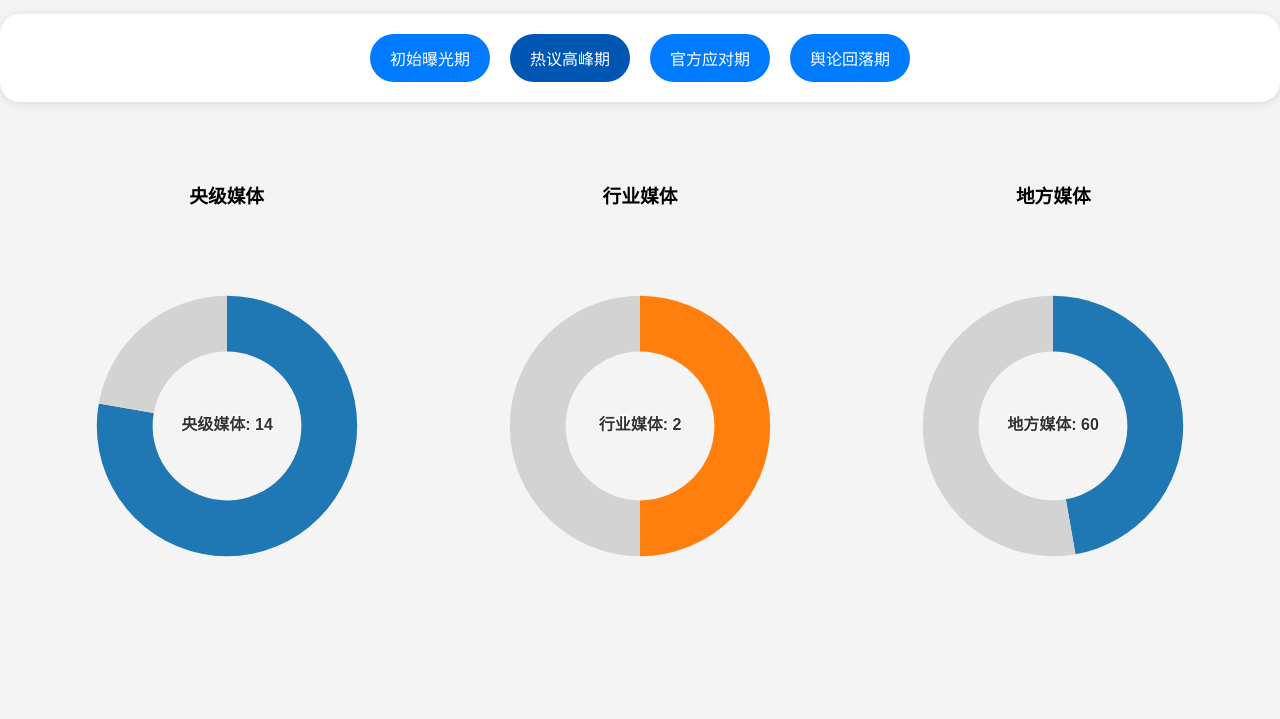
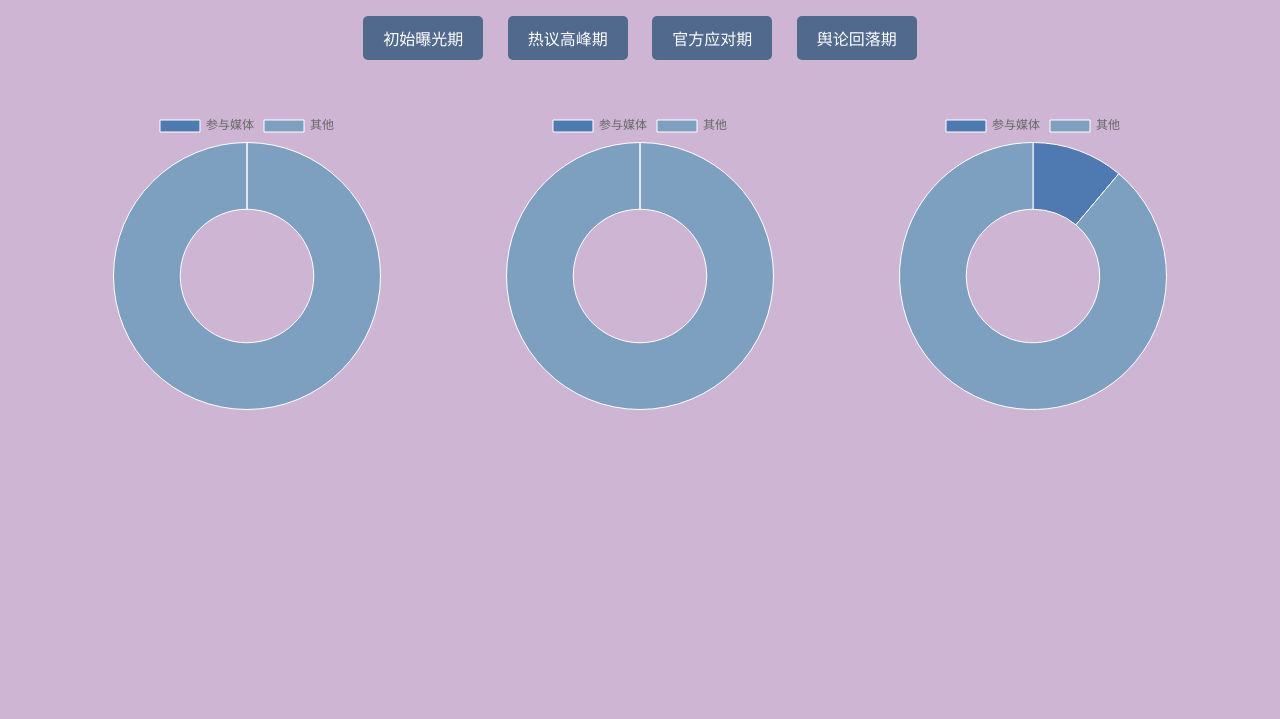
Before and after one commit to kuro-ycir/Baidu.github.io, a plain HTML site: page index.html in a window 1280 px wide. Shown: the part 81-800 px from the top of the page. Drawn offline with nearby package versions, Linux system fonts and the light colour scheme.

Commit message:
Update index.html

```diff
--- a/index.html
+++ b/index.html
@@ -1,185 +1,173 @@
 <!DOCTYPE html>
-<html lang="zh">
+<html lang="en">
 <head>
     <meta charset="UTF-8">
     <meta name="viewport" content="width=device-width, initial-scale=1.0">
-    <title>百度开盒事件 - 媒体参与可视化</title>
-    <script src="https://cdn.jsdelivr.net/npm/echarts@5/dist/echarts.min.js"></script>
+    <title>动态舆情可视化</title>
+    <script src="https://cdn.jsdelivr.net/npm/chart.js"></script>
     <style>
         body {
             font-family: Arial, sans-serif;
             margin: 0;
             padding: 0;
             text-align: center;
-            background-color: #f4f4f4;
+            background-color: #CEB5D4; /* 使用指定的背景颜色 */
         }
-        h2 {
-            margin-top: 30px;
-            font-size: 24px;
+        h1 {
+            color: #102B53; /* 主标题颜色 */
         }
-        /* 时间轴 */
+        .container {
+            display: flex;
+            justify-content: space-around;
+            margin: 50px;
+        }
+        .chart-container {
+            width: 300px;
+            height: 300px;
+            position: relative;
+        }
+        .tooltip {
+            position: absolute;
+            top: 10px;
+            left: 10px;
+            padding: 10px;
+            background-color: rgba(0, 0, 0, 0.7);
+            color: white;
+            border-radius: 5px;
+            display: none;
+            font-size: 12px;
+        }
         .timeline {
-            display: flex;
-            justify-content: center;
-            margin-top: 30px;
-            padding: 20px;
-            background-color: #fff;
-            border-radius: 20px;
-            box-shadow: 0 2px 10px rgba(0, 0, 0, 0.1);
+            margin: 30px 0;
         }
-        .time-point {
-            padding: 12px 20px;
-            margin: 0 10px;
-            background-color: #007bff;
+        button {
+            background-color: #50698D; /* 按钮背景色 */
             color: white;
             border: none;
-            border-radius: 25px;
+            padding: 10px 20px;
+            font-size: 16px;
             cursor: pointer;
-            transition: background-color 0.3s;
-            font-size: 16px;
+            border-radius: 5px;
+            margin: 0 10px;
         }
-        .time-point:hover {
-            background-color: #0056b3;
-        }
-        .time-point.active {
-            background-color: #0056b3;
-        }
-        /* 图表容器 */
-        .charts-container {
-            display: flex;
-            justify-content: space-around;
-            margin-top: 40px;
-            padding: 20px;
-        }
-        .chart-container {
-            width: 30%;
-        }
-        .chart {
-            width: 100%;
-            height: 400px;
+        button:hover {
+            background-color: #4E7AB1; /* 按钮悬停颜色 */
         }
     </style>
 </head>
 <body>
-    <h2>百度开盒事件：媒体类型参与分布</h2>
 
-    <!-- 时间轴 -->
+<h1>媒体参与情况 - 百度开盒事件</h1>
 <div class="timeline">
-        <button class="time-point" onclick="updateChart('初始曝光期')" id="point1">初始曝光期</button>
-        <button class="time-point" onclick="updateChart('热议高峰期')" id="point2">热议高峰期</button>
-        <button class="time-point" onclick="updateChart('官方应对期')" id="point3">官方应对期</button>
-        <button class="time-point" onclick="updateChart('舆论回落期')" id="point4">舆论回落期</button>
+    <button onclick="updateData('initial')">初始曝光期</button>
+    <button onclick="updateData('peak')">热议高峰期</button>
+    <button onclick="updateData('official')">官方应对期</button>
+    <button onclick="updateData('decline')">舆论回落期</button>
 </div>
 
-    <!-- 三个圆环图展示区域 -->
-    <div class="charts-container">
+<div class="container">
+    <!-- 各阶段的媒体圆环图 -->
     <div class="chart-container">
-            <h3>央级媒体</h3>
-            <div id="chart1" class="chart"></div>
+        <canvas id="centralMediaChart"></canvas>
+        <div id="tooltip" class="tooltip"></div>
     </div>
     <div class="chart-container">
-            <h3>行业媒体</h3>
-            <div id="chart2" class="chart"></div>
+        <canvas id="industryMediaChart"></canvas>
+        <div id="tooltip2" class="tooltip"></div>
     </div>
     <div class="chart-container">
-            <h3>地方媒体</h3>
-            <div id="chart3" class="chart"></div>
+        <canvas id="localMediaChart"></canvas>
+        <div id="tooltip3" class="tooltip"></div>
     </div>
 </div>
 
 <script>
-        // 初始化 ECharts
-        function createChart(elementId, mediaData, mediaType, totalCount) {
-            var chart = echarts.init(document.getElementById(elementId));
-
-            var option = {
-                tooltip: {
-                    trigger: 'item',
-                    formatter: function (params) {
-                        // 只有非灰色部分显示tooltip
-                        if (params.data.itemStyle.color !== '#d3d3d3') {
-                            return params.name + ": " + params.value;
-                        }
-                    }
+    const mediaData = {
+        'initial': {
+            'central': { 'count': 0, 'text': '' },
+            'industry': { 'count': 0, 'text': '' },
+            'local': { 'count': 2, 'text': '第一财经日报：【#谢广军称已严肃批评女儿行为#】' }
         },
-                series: [
-                    {
-                        name: '媒体类型',
-                        type: 'pie',
-                        radius: ['40%', '70%'],
-                        avoidLabelOverlap: false,
-                        label: {
-                            show: true,
-                            position: 'center',
-                            fontSize: 16,
-                            formatter: function() {
-                                return mediaType + ': ' + totalCount; // 显示参与数量
+        'peak': {
+            'central': { 'count': 14, 'text': '中国新闻周刊：【#百度高管谢广军回应女儿事件#】' },
+            'industry': { 'count': 2, 'text': '三联生活周刊：【#部分开盒挂人者仅仅为了宣泄情绪#】' },
+            'local': { 'count': 60, 'text': '南方网：【#南方网评# “开盒者反被开盒”》' }
         },
-                            fontWeight: 'bold'
+        'official': {
+            'central': { 'count': 10, 'text': '环球时报：【#百度通报副总裁女儿开盒事件#】' },
+            'industry': { 'count': 2, 'text': '中国经营报：【#百度回应谢广军女儿开盒#】' },
+            'local': { 'count': 71, 'text': '北京日报：#开盒风波后百度解答疑虑#' }
         },
-                        emphasis: {
-                            label: {
-                                show: true,
-                                fontSize: '20',
-                                fontWeight: 'bold'
-                            }
-                        },
-                        labelLine: {
-                            show: false
-                        },
-                        data: mediaData
-                    }
-                ]
-            };
-
-            chart.setOption(option);
-        }
-
-        // 数据 - 每个阶段的媒体数量
-        var data = {
-            "初始曝光期": {
-                '央级媒体': [{ value: 0, name: '央级媒体', itemStyle: { color: '#d3d3d3' } }, { value: 18, name: '其他', itemStyle: { color: '#d3d3d3' } }],
-                '行业媒体': [{ value: 0, name: '行业媒体', itemStyle: { color: '#d3d3d3' } }, { value: 4, name: '其他', itemStyle: { color: '#d3d3d3' } }],
-                '地方媒体': [{ value: 2, name: '地方媒体', itemStyle: { color: '#1f77b4' } }, { value: 125, name: '其他', itemStyle: { color: '#d3d3d3' } }],
-                '央级媒体数量': 0, '行业媒体数量': 0, '地方媒体数量': 2
-            },
-            "热议高峰期": {
-                '央级媒体': [{ value: 14, name: '央级媒体', itemStyle: { color: '#1f77b4' } }, { value: 4, name: '其他', itemStyle: { color: '#d3d3d3' } }],
-                '行业媒体': [{ value: 2, name: '行业媒体', itemStyle: { color: '#ff7f0e' } }, { value: 2, name: '其他', itemStyle: { color: '#d3d3d3' } }],
-                '地方媒体': [{ value: 60, name: '地方媒体', itemStyle: { color: '#1f77b4' } }, { value: 67, name: '其他', itemStyle: { color: '#d3d3d3' } }],
-                '央级媒体数量': 14, '行业媒体数量': 2, '地方媒体数量': 60
-            },
-            "官方应对期": {
-                '央级媒体': [{ value: 10, name: '央级媒体', itemStyle: { color: '#1f77b4' } }, { value: 8, name: '其他', itemStyle: { color: '#d3d3d3' } }],
-                '行业媒体': [{ value: 2, name: '行业媒体', itemStyle: { color: '#ff7f0e' } }, { value: 2, name: '其他', itemStyle: { color: '#d3d3d3' } }],
-                '地方媒体': [{ value: 71, name: '地方媒体', itemStyle: { color: '#1f77b4' } }, { value: 56, name: '其他', itemStyle: { color: '#d3d3d3' } }],
-                '央级媒体数量': 10, '行业媒体数量': 2, '地方媒体数量': 71
-            },
-            "舆论回落期": {
-                '央级媒体': [{ value: 4, name: '央级媒体', itemStyle: { color: '#1f77b4' } }, { value: 14, name: '其他', itemStyle: { color: '#d3d3d3' } }],
-                '行业媒体': [{ value: 2, name: '行业媒体', itemStyle: { color: '#ff7f0e' } }, { value: 2, name: '其他', itemStyle: { color: '#d3d3d3' } }],
-                '地方媒体': [{ value: 37, name: '地方媒体', itemStyle: { color: '#1f77b4' } }, { value: 90, name: '其他', itemStyle: { color: '#d3d3d3' } }],
-                '央级媒体数量': 4, '行业媒体数量': 2, '地方媒体数量': 37
+        'decline': {
+            'central': { 'count': 4, 'text': '中国青年网：【网暴事件频发背后-#谁在喂养开盒挂人数据库#】' },
+            'industry': { 'count': 2, 'text': '中国妇女报：【#百度公布开盒事件详细调查过程#】' },
+            'local': { 'count': 37, 'text': '新黄河：【#内部人士回应传百度谢广军提离职#】' }
         }
     };
 
-        // 默认显示热议高峰期的圆环图
-        updateChart('热议高峰期');
+    let centralMediaChart, industryMediaChart, localMediaChart;
 
-        // 根据选择的阶段更新圆环图
-        function updateChart(phase) {
-            // 获取阶段数据
-            var phaseData = data[phase];
+    function updateData(stage) {
+        const data = mediaData[stage];
 
-            // 更新图表
-            createChart('chart1', phaseData['央级媒体'], '央级媒体', phaseData['央级媒体数量']);
-            createChart('chart2', phaseData['行业媒体'], '行业媒体', phaseData['行业媒体数量']);
-            createChart('chart3', phaseData['地方媒体'], '地方媒体', phaseData['地方媒体数量']);
+        // 更新圆环图数据
+        centralMediaChart.data.datasets[0].data = [data.central.count, 18 - data.central.count];
+        centralMediaChart.update();
 
-            // 更新时间轴的激活状态
-            document.querySelectorAll('.time-point').forEach(btn => btn.classList.remove('active'));
-            document.getElementById('point' + (['初始曝光期', '热议高峰期', '官方应对期', '舆论回落期'].indexOf(phase) + 1)).classList.add('active');
+        industryMediaChart.data.datasets[0].data = [data.industry.count, 4 - data.industry.count];
+        industryMediaChart.update();
+
+        localMediaChart.data.datasets[0].data = [data.local.count, 127 - data.local.count];
+        localMediaChart.update();
+
+        // 更新文本显示
+        document.getElementById('tooltip').textContent = `央级媒体：${data.central.text}`;
+        document.getElementById('tooltip2').textContent = `行业媒体：${data.industry.text}`;
+        document.getElementById('tooltip3').textContent = `地方媒体：${data.local.text}`;
     }
+
+    function createChart(canvasId, data, label) {
+        const ctx = document.getElementById(canvasId).getContext('2d');
+        return new Chart(ctx, {
+            type: 'doughnut',
+            data: {
+                labels: ['参与媒体', '其他'],
+                datasets: [{
+                    label: label,
+                    data: [data.count, 18 - data.count],
+                    backgroundColor: ['#4E7AB1', '#7D9FC0'], // 使用指定的色系
+                    borderColor: '#ffffff',
+                    borderWidth: 1
+                }]
+            },
+            options: {
+                responsive: true,
+                plugins: {
+                    tooltip: {
+                        enabled: false
+                    }
+                },
+                animation: {
+                    animateScale: true
+                },
+                onHover: (event, chartElement) => {
+                    if (chartElement.length) {
+                        const tooltip = document.getElementById(canvasId === 'centralMediaChart' ? 'tooltip' : canvasId === 'industryMediaChart' ? 'tooltip2' : 'tooltip3');
+                        tooltip.style.display = 'block';
+                        tooltip.style.left = event.x + 'px';
+                        tooltip.style.top = event.y + 'px';
+                    }
+                }
+            }
+        });
+    }
+
+    window.onload = () => {
+        centralMediaChart = createChart('centralMediaChart', mediaData.initial.central, '央级媒体');
+        industryMediaChart = createChart('industryMediaChart', mediaData.initial.industry, '行业媒体');
+        localMediaChart = createChart('localMediaChart', mediaData.initial.local, '地方媒体');
+    };
 </script>
+
 </body>
 </html>
```
Lines whose indentation alone changed are shown as unchanged.
